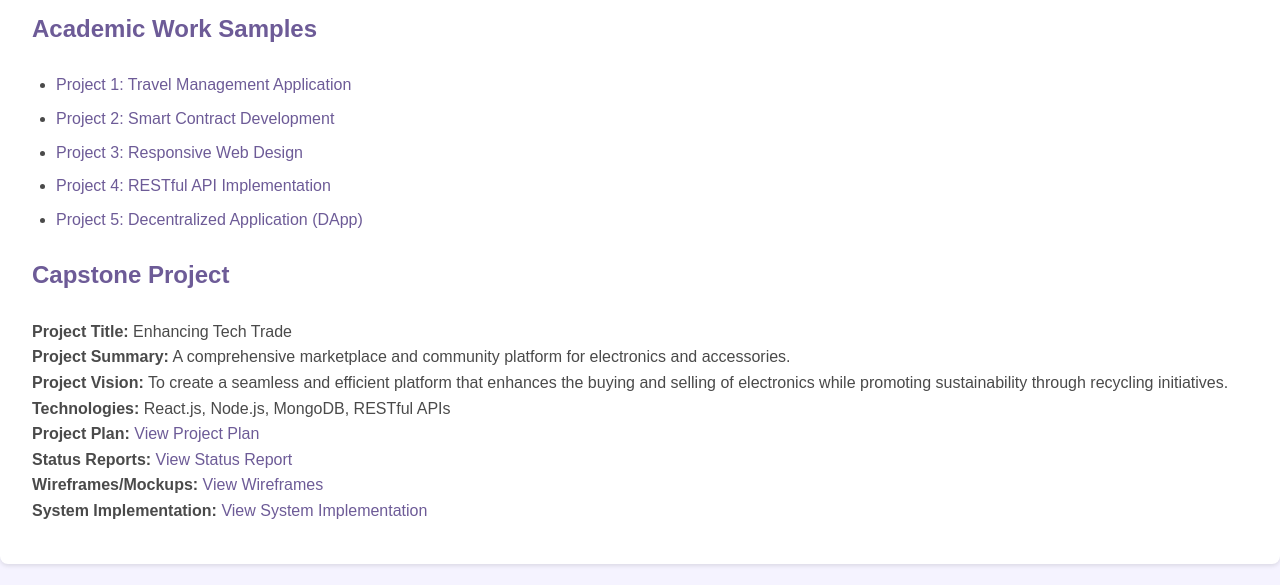
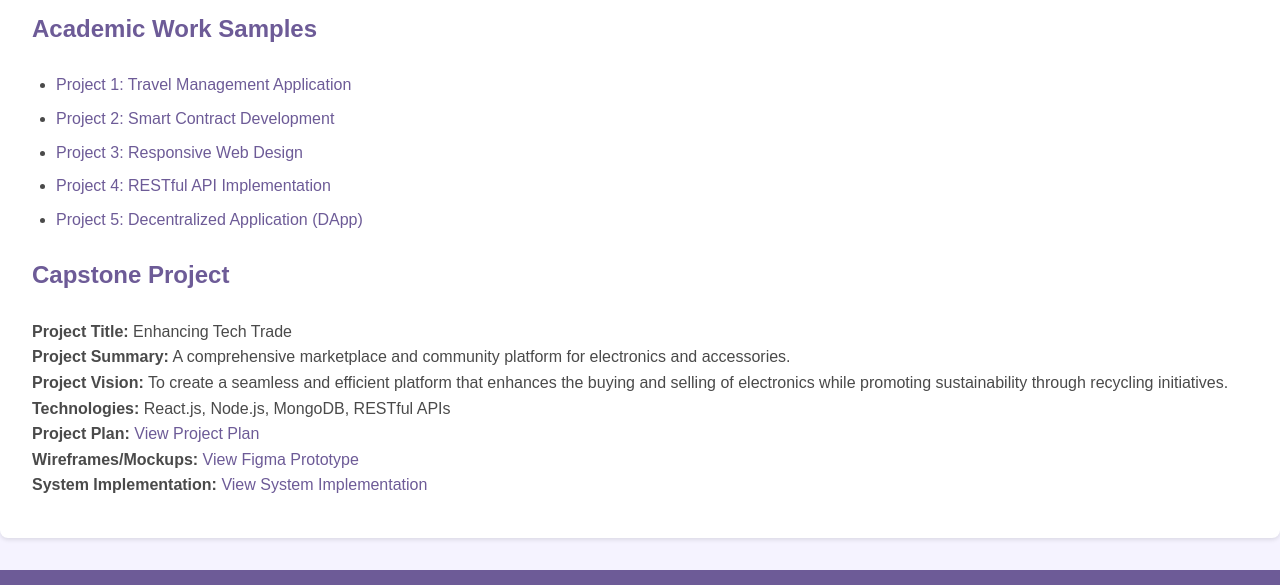
Before and after one commit to Sandra2503/Sandra_A_W25Portfolio, a plain HTML site: page academic.html in a window 1280 px wide. Shown: the part 699-1284 px from the top of the page. Drawn offline with Linux system fonts and the light colour scheme.

Commit message:
Update academic.html

```diff
--- a/academic.html
+++ b/academic.html
@@ -68,8 +68,8 @@
         <strong>Project Vision:</strong> To create a seamless and efficient platform that enhances the buying and selling of electronics while promoting sustainability through recycling initiatives.<br>
         <strong>Technologies:</strong> React.js, Node.js, MongoDB, RESTful APIs<br>
         <strong>Project Plan:</strong> <a href="assets/W25_T30_Project_Plan_v2.0.pdf" target="_blank">View Project Plan</a><br>
-        <strong>Status Reports:</strong> <a href="assets/W25_T30_Project_Status_Report_1.pdf" target="_blank">View Status Report</a><br>
-        <strong>Wireframes/Mockups:</strong> <a href="assets/capstone/wireframes.pdf" target="_blank">View Wireframes</a><br>
+        <strong>Wireframes/Mockups:</strong> <a href="https://www.figma.com/proto/U95caxsio66mOmsk5SKzgp/TechBarter?node-id=850-12158&node-type=frame&t=vUiSI4ENX6ZMu8Za-1&scaling=scale-down&content-scaling=fixed&page-id=1%3A3&starting-point-node-id=850%3A12158&show-proto-sidebar=1"
+                   target="_blank">View Figma Prototype</a><br>
         <strong>System Implementation:</strong> <a href="assets/capstone/system-implementation.pdf" target="_blank">View System Implementation</a>
     </p>
 </div>
```
